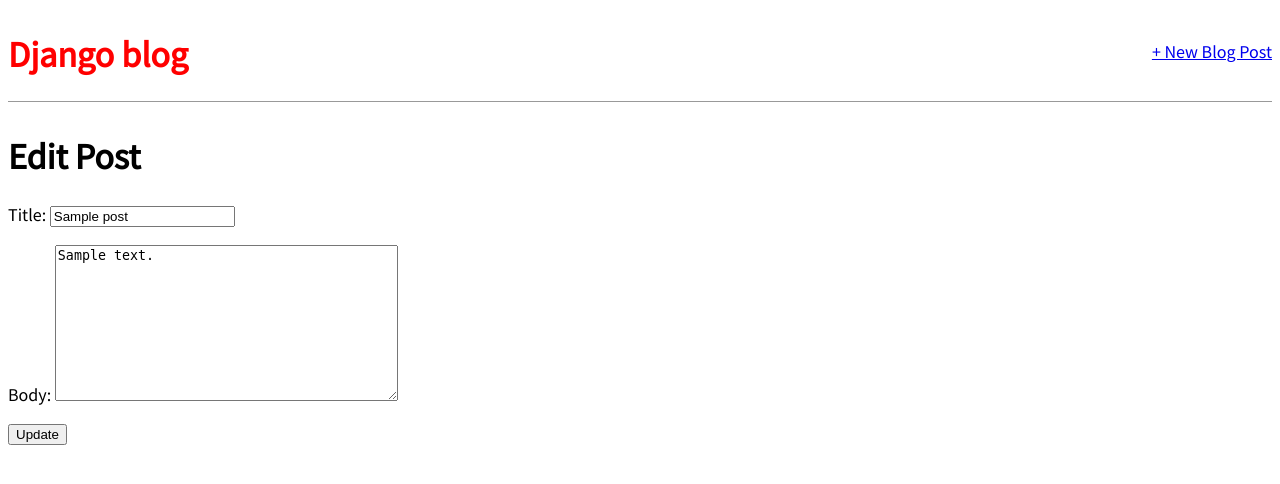
After one commit to ehsang1855/ldjango, a Django app: page /blog/post/1/edit/ in a window 1280 px wide. The commit adds this page. Shown: the top 484 px of the page. Run offline with Django 3.2, Linux system fonts and the light colour scheme; tables that the repository leaves empty hold one stand-in row (values such as "Sample post").

Commit message:
Add create update delete post

```diff
--- a/blog/models.py
+++ b/blog/models.py
@@ -1,4 +1,5 @@
 from django.db import models
+from django.urls import reverse
 
 # Create your models here.
 
@@ -9,5 +10,9 @@ class Post(models.Model):
         on_delete = models.CASCADE,
     )
     body = models.TextField()
+
     def __str__(self):
         return self.title
+
+    def get_absolute_url(self):
+        return reverse('post_detail', args=[str(self.id)])
--- a/blog/templates/base1.html
+++ b/blog/templates/base1.html
@@ -2,17 +2,24 @@
 <html>
     <head>
         <title>Django blog</title>
+        <link href="https://fonts.googleapis.com/css?family=Source+Sans+Pro:400" rel="stylesheet">
+        <link rel="stylesheet" href="{% static 'css/base.css' %}">
     </head>
     <body>
-        <header>
-            <h1><a href="">Django blog</a></h1>
-            <link href="https://fonts.googleapis.com/css?family=Source+Sans+Pro:stylesheet">
-            <link rel="stylesheet" href="{% static 'css/base.css' %}">
-        </header>
+        <div class="container">
+            <header>
+            <div class="nav-left">
+                <h1><a href="/blog/post">Django blog</a></h1>
+            </div>
+            <div class="nav-right">
+                <a href="{% url 'post_new' %}">+ New Blog Post</a>
+            </div>
 
-        <div class="container">
+            </header>
+
             {% block content %}
             {% endblock content %}
+
         </div>
+        </html>
     </body>
-</html>
--- /dev/null
+++ b/blog/templates/post_edit.html
@@ -0,0 +1,9 @@
+{% extends "base1.html" %}
+
+{% block content %}
+    <h1>Edit Post</h1>
+    <form action="" method="post">{% csrf_token %}
+        {{ form.as_p }}
+        <input type="submit" value="Update">
+    </form>
+{% endblock content %}
--- a/blog/urls.py
+++ b/blog/urls.py
@@ -2,6 +2,10 @@ from django.urls import path
 from . import views
 
 urlpatterns = [
-    path('blog/', views.BlogListView.as_view(), name='blog'),
-    path('blog/<int:pk>/', views.BlogDetailView.as_view(), name='post_detail'),
+    path('post/', views.BlogListView.as_view(), name='blog'),
+    path('post/<int:pk>/', views.BlogDetailView.as_view(), name='post_detail'),
+    path('post/new/', views.BlogCreateView.as_view(), name='post_new'),
+    path('post/<int:pk>/edit/', views.BlogUpdateView.as_view(), name='post_edit'),
+    path('post/<int:pk>/delete/', views.BlogDeleteView.as_view(), name='post_delete'),
+
 ]
--- a/blog/views.py
+++ b/blog/views.py
@@ -1,7 +1,7 @@
-from django.shortcuts import render
 from django.views.generic import ListView, DetailView
+from django.views.generic.edit import CreateView, UpdateView, DeleteView
+from django.urls import reverse_lazy
 from .models import Post
-
 # Create your views here.
 
 class BlogListView(ListView):
@@ -11,3 +11,18 @@ class BlogListView(ListView):
 class BlogDetailView(DetailView):
     model = Post
     template_name = 'post_detail.html'
+
+class BlogCreateView(CreateView):
+    model = Post
+    template_name = 'post_new.html'
+    fields = '__all__'
+
+class BlogUpdateView(UpdateView):
+    model = Post
+    fields = ['title', 'body']
+    template_name = 'post_edit.html'
+
+class BlogDeleteView(DeleteView):
+    model = Post
+    template_name = 'post_delete.html'
+    success_url = reverse_lazy('blog')
--- a/test/urls.py
+++ b/test/urls.py
@@ -20,5 +20,5 @@ urlpatterns = [
     path('admin/', admin.site.urls),
     path('', include('pages.urls')),
     path('', include('posts.urls')),
-    path('', include('blog.urls')),
+    path('blog/', include('blog.urls')),
 ]
```
Also changed, not shown: blog/templates/post_delete.html (added, +10 -0 lines), blog/templates/post_detail.html (+6 -1 lines), blog/templates/post_new.html (added, +8 -0 lines), blog/tests.py (+27 -2 lines).
